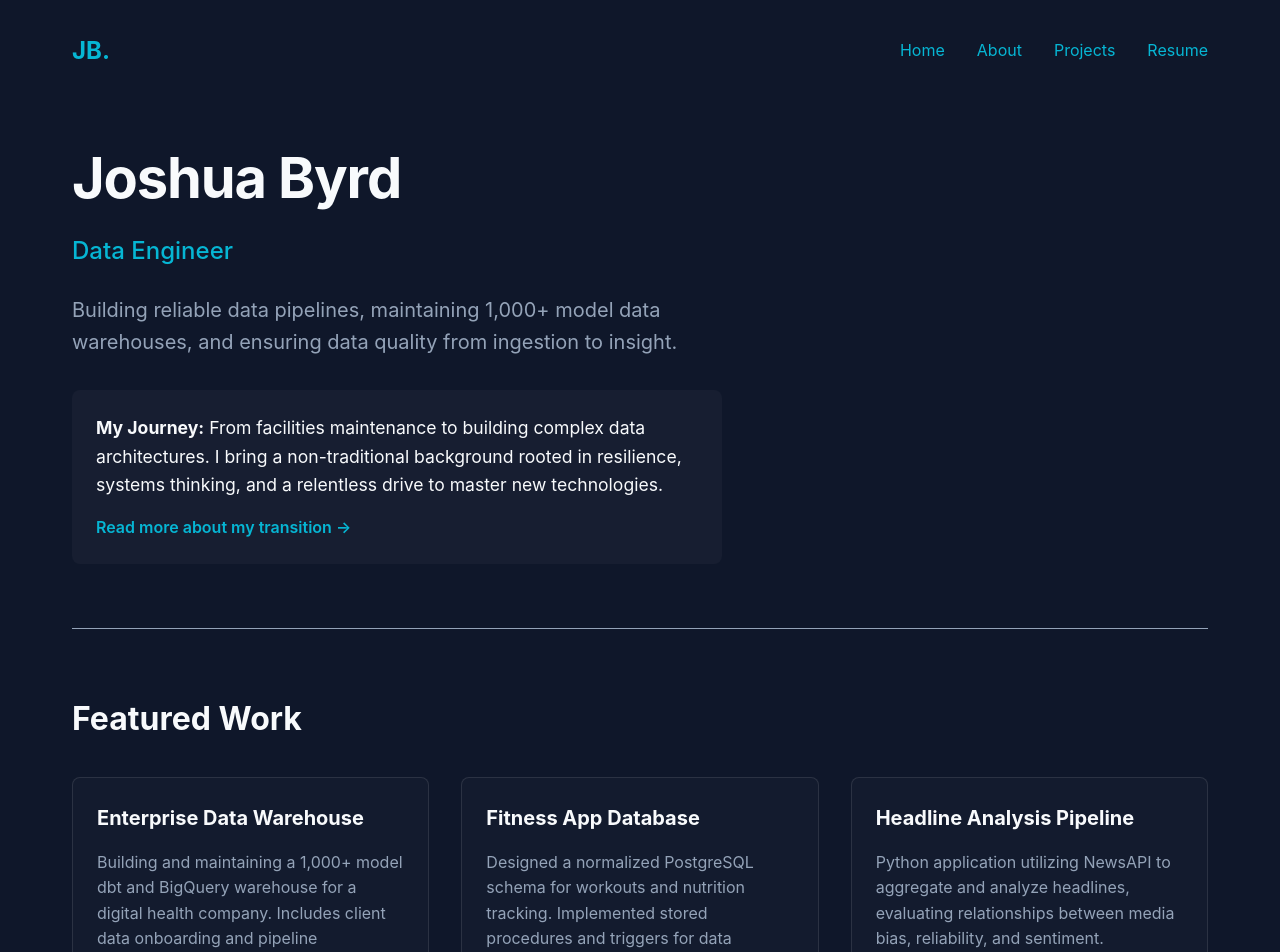
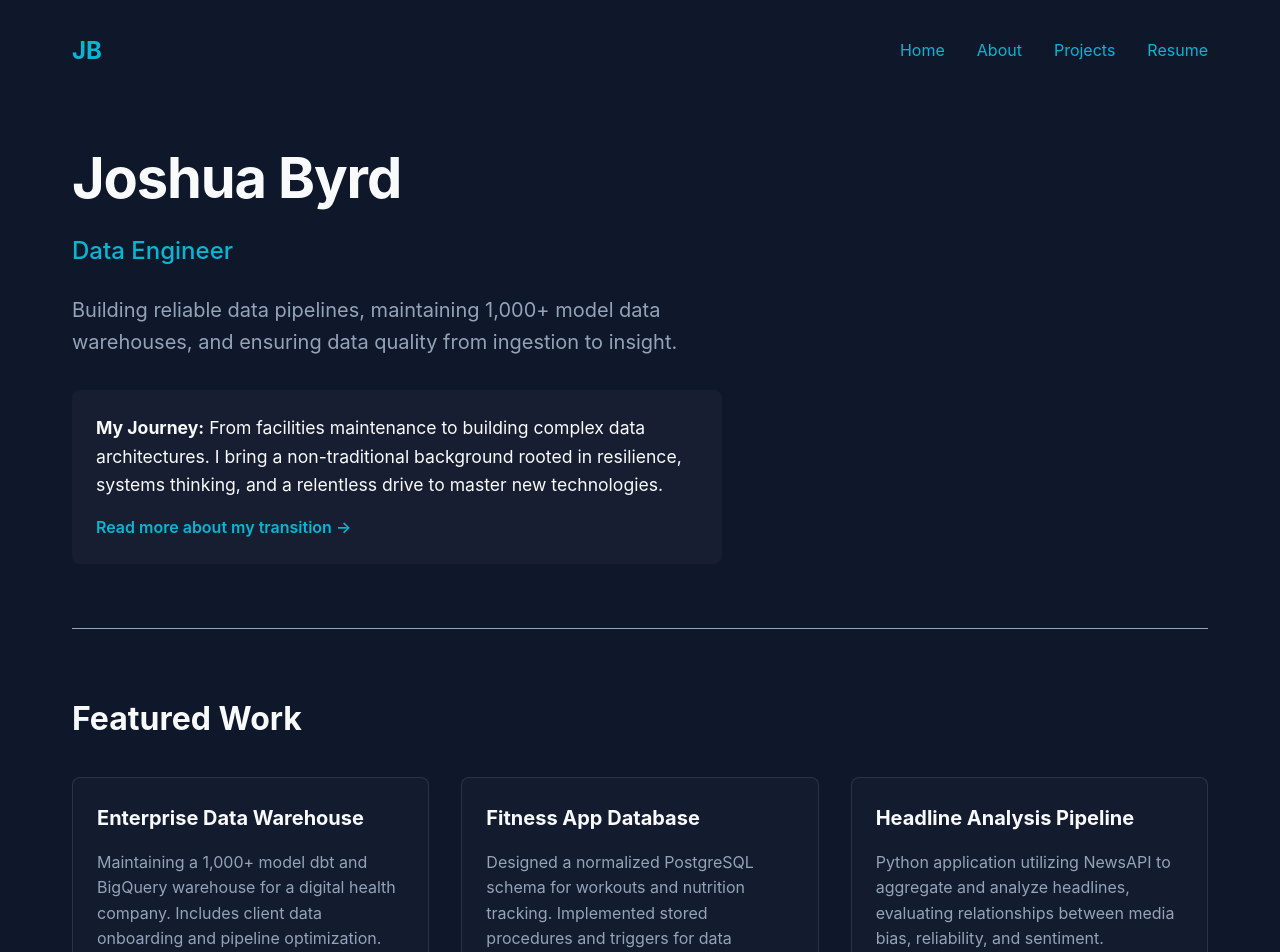
Before and after one commit to Joshua-Byrd/Joshua-Byrd.github.io, a React app: page / in a window 1280 px wide. Shown: the top 952 px of the page. Built offline with nearby package versions, Linux system fonts and the light colour scheme; the HTML template or start-up script is replaced by a standard one.

Commit message:
Update Wording in Projects descriptions

```diff
--- a/src/App.jsx
+++ b/src/App.jsx
@@ -8,7 +8,7 @@ function App() {
     <div className="app-container">
       <header>
         <nav className="site-nav">
-          <h1 className="site-logo">JB.</h1>
+          <h1 className="site-logo">JB</h1>
           <ul className="nav-links">
             <li><a href="#home">Home</a></li>
             <li><a href="#about">About</a></li>
--- a/src/components/ProjectsGrid.jsx
+++ b/src/components/ProjectsGrid.jsx
@@ -3,7 +3,7 @@ export default function ProjectsGrid() {
   const projects = [
     {
       title: "Enterprise Data Warehouse",
-      description: "Building and maintaining a 1,000+ model dbt and BigQuery warehouse for a digital health company. Includes client data onboarding and pipeline optimization.",
+      description: "Maintaining a 1,000+ model dbt and BigQuery warehouse for a digital health company. Includes client data onboarding and pipeline optimization.",
       tech: ["dbt", "BigQuery", "Airflow", "Python"],
       link: "#"
     },
```
